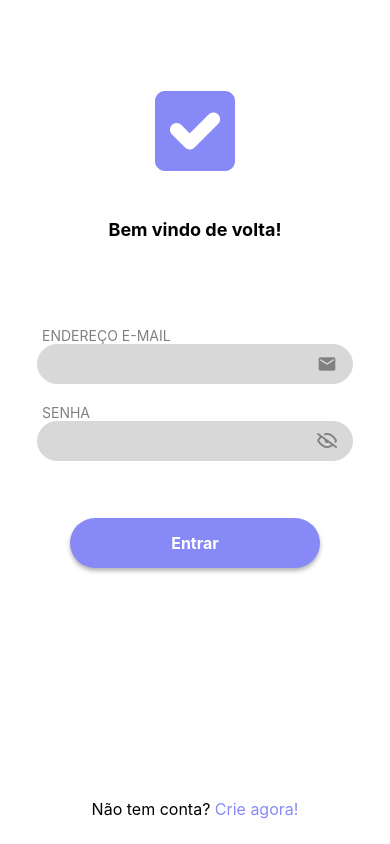
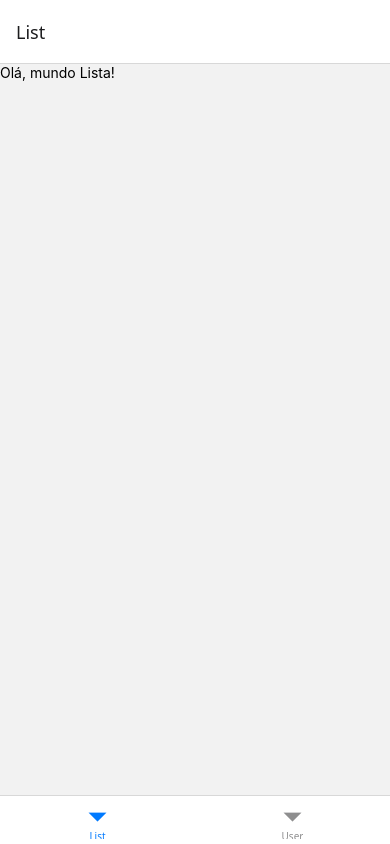
Before and after one commit to HenriqueCerrano/ReactNative-App, a React Native app: screen /BottomRoutes in a window 390 px wide. Built offline with nearby package versions, Linux system fonts and the light colour scheme.

Commit message:
Criacao de rotas, paginas novas, baixando extensoes para seegunda tela, finalmete fazendo a transicao da primeira tela para segunda

```diff
--- a/App.tsx
+++ b/App.tsx
@@ -1,10 +1,13 @@
-import { StatusBar } from 'expo-status-bar';
-import { StyleSheet, Text, View } from 'react-native';
-import Login from './assets/src/pages/login';
+import Routes from './assets/src/routes/index.routes';
+import './gesture-handler';
+import { StyleSheet } from 'react-native';
+import { NavigationContainer } from '@react-navigation/native'
 
 export default function App() {
   return (
-    <Login />
+    <NavigationContainer>
+      <Routes />
+    </NavigationContainer>
   );
 }
 
--- /dev/null
+++ b/assets/src/pages/list/index.tsx
@@ -0,0 +1,10 @@
+import React from "react";
+import { Text } from "react-native";
+
+export default function List () {
+    return (
+        <Text>
+            Olá, mundo Lista!
+        </Text>
+    )
+}
--- /dev/null
+++ b/assets/src/pages/list/styles.ts
@@ -0,0 +1,6 @@
+import { StyleSheet, Dimensions } from "react-native";
+import { themas } from "../../global/themas";
+
+export const style = StyleSheet.create({
+
+})
--- a/assets/src/pages/login/index.tsx
+++ b/assets/src/pages/login/index.tsx
@@ -10,19 +10,24 @@
 import { themas } from "../../global/themas"
 import { Input } from "../../components/input";
 import { Button } from "../../components/Button";
+import { useNavigation, NavigationProp } from "@react-navigation/native"
 
 export default function Login() {
     const [email, setEmail] = useState('');
     const [password, setPassword] = useState('');
     const [showPassword, setShowPassword] = useState(true);
     const [loading, setLoading] = useState(false);
-
+    const navigation = useNavigation<NavigationProp<any>>();
     async function getLogin() {
         try {
             setLoading(true)
             if (!email || !password) {
                 return Alert.alert('Atenção', 'Informe os campos obrigatórios!');
             }
+
+            navigation.navigate("BottomRoutes");
+
+            console.log("Logou!!!!!!!!!!!");
 
             setTimeout(() => {
                 if (email == 'leo@gmail.com' && password == '12345678') {
@@ -65,7 +70,7 @@
                 />
             </View>
             <View style={style.boxBotton}>
-                <Button text="Entrar" loading={loading} onPress={() => getLogin} />
+                <Button text="Entrar" loading={loading} onPress={() => getLogin()} />
             </View>
             <Text style={style.textBotton}>Não tem conta?
                 <Text style={{ color: themas.colors.primary }}> Crie agora!</Text></Text>
--- /dev/null
+++ b/assets/src/pages/user/index.tsx
@@ -0,0 +1,11 @@
+import React from "react";
+
+import { Text } from "react-native";
+
+export default function User () {
+    return (
+        <Text>
+            Olá, Mundo User!
+        </Text>
+    )
+}
--- /dev/null
+++ b/assets/src/pages/user/styles.ts
@@ -0,0 +1,6 @@
+import { StyleSheet, Dimensions } from "react-native";
+import { themas } from "../../global/themas";
+
+export const style = StyleSheet.create({
+
+})
--- /dev/null
+++ b/assets/src/routes/bottom.route.tsx
@@ -0,0 +1,20 @@
+import { createBottomTabNavigator } from "@react-navigation/bottom-tabs";
+import List from "../pages/list";
+import User from "../pages/user";
+
+const Tab = createBottomTabNavigator ();
+
+export default function BottomRoutes() {
+    return (
+        <Tab.Navigator>
+            <Tab.Screen
+                name='List'
+                component={List}
+            />
+            <Tab.Screen
+                name='User'
+                component={List}
+            />
+        </Tab.Navigator>
+    )
+}
--- /dev/null
+++ b/assets/src/routes/index.routes.tsx
@@ -0,0 +1,30 @@
+import React from "react";
+import { createStackNavigator } from "@react-navigation/stack";
+import Login from "../pages/login";
+import BottomRoutes from "./bottom.route";
+
+export default function Routes() {
+    const Stack = createStackNavigator()
+
+        return (
+            <Stack.Navigator
+                initialRouteName="Login"
+                screenOptions={{
+                    headerShown: false,
+                    cardStyle: {
+                        backgroundColor: "#FFFF"
+                    }
+                }}
+            >
+                <Stack.Screen
+                    name="Login"
+                    component={Login}
+                />
+                <Stack.Screen
+                    name="BottomRoutes"
+                    component={BottomRoutes}
+                />
+
+                </Stack.Navigator>
+        )
+}
--- a/package.json
+++ b/package.json
@@ -10,10 +10,13 @@
   },
   "dependencies": {
     "@react-native-vector-icons/ionicons": "12.3.0",
+    "@react-navigation/bottom-tabs": "^7.4.7",
+    "@react-navigation/stack": "^7.4.8",
     "expo": "~53.0.20",
     "expo-status-bar": "~2.2.3",
     "react": "19.0.0",
     "react-native": "0.79.5",
+    "react-native-gesture-handler": "~2.24.0",
     "react-native-vector-icons": "^10.3.0"
   },
   "devDependencies": {
```
Also changed, not shown: 1 other file (tests, documents, lock files or other folders).
